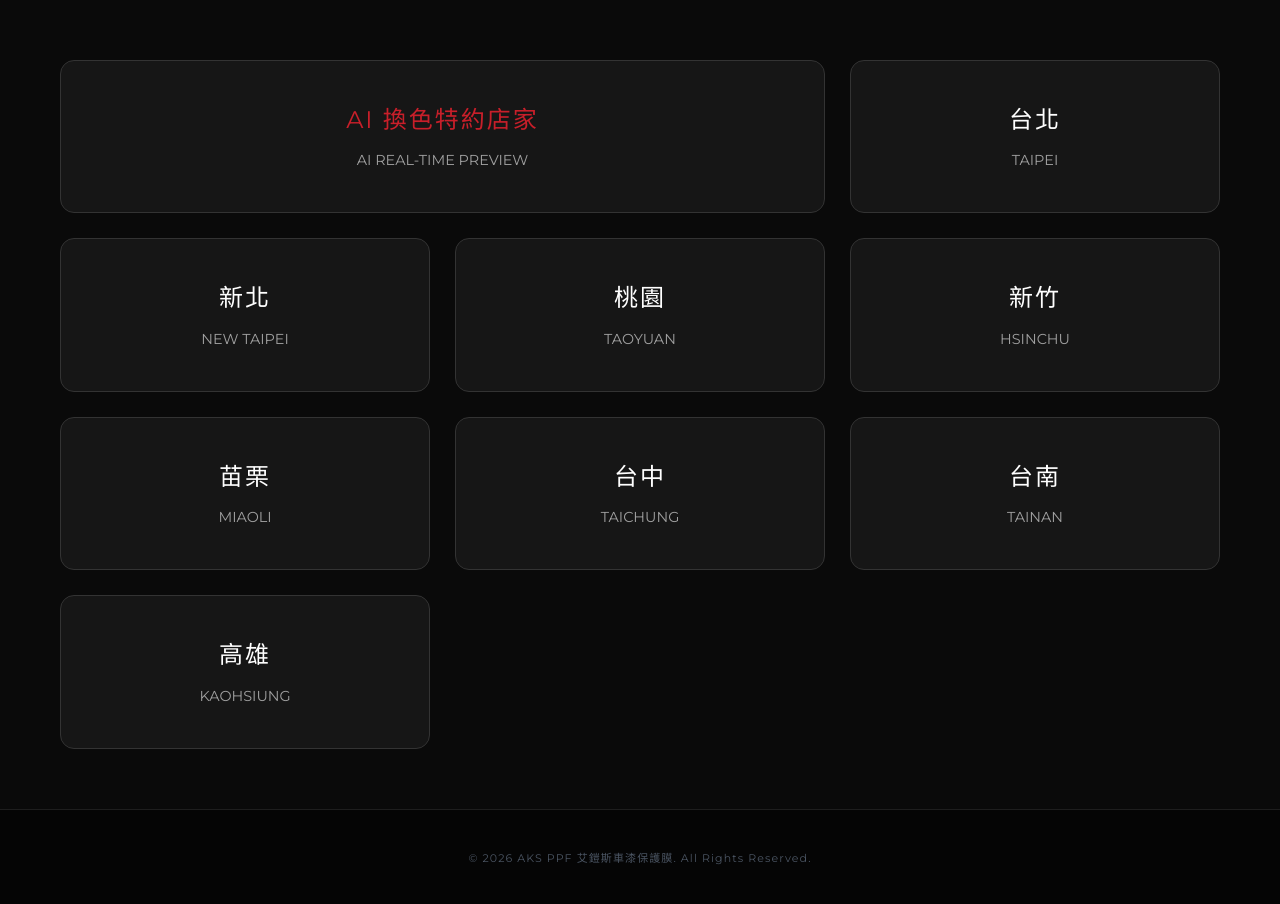
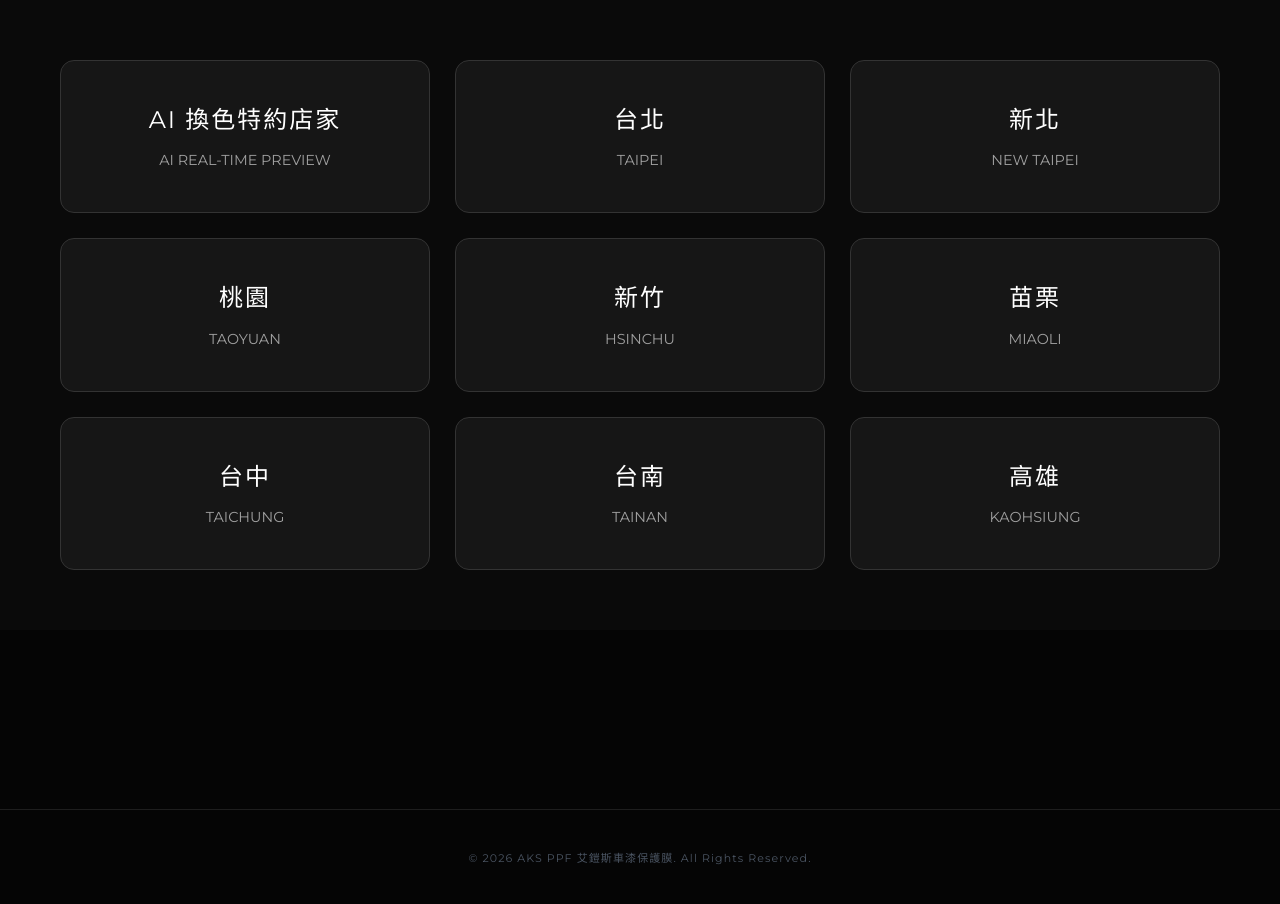
Before and after one commit to AKS-PPF/aks-official-website, a Jekyll site: the page built from pages/dealers/index.html, in a window 1280 px wide and 1356 px high. Shown: the part 450-1354 px from the top of the window. Built offline with Jekyll 4.4.1, drawn with Linux system fonts in a browser that asks for light colours; nearby versions of some CDN libraries.

Commit message:
Update index.html

```diff
--- a/pages/dealers/index.html
+++ b/pages/dealers/index.html
@@ -74,12 +74,6 @@ title: AKS 配合店家總覽 | AKS PPF
     min-width: 0;
   }
 
-  @media (min-width: 768px) {
-    .aks-dealers-index-wrapper .store-card.special {
-      grid-column: span 2;
-    }
-  }
-
   .aks-dealers-index-wrapper .store-card:hover {
     border-color: var(--primary-red);
     transform: translateY(-5px);
@@ -112,10 +106,6 @@ title: AKS 配合店家總覽 | AKS PPF
     letter-spacing: 2px;
   }
 
-  .aks-dealers-index-wrapper .store-card.special h3 {
-    color: var(--primary-red);
-  }
-
   .aks-dealers-index-wrapper .store-card p {
     font-size: 0.9rem;
     color: var(--text-gray);
@@ -141,7 +131,7 @@ title: AKS 配合店家總覽 | AKS PPF
 
   <main class="container">
     <div class="store-grid">
-      <a href="/pages/ai-preview-partners" class="store-card special">
+      <a href="/pages/ai-preview-partners" class="store-card">
         <h3>AI 換色特約店家</h3>
         <p>AI Real-Time Preview</p>
       </a>
```
